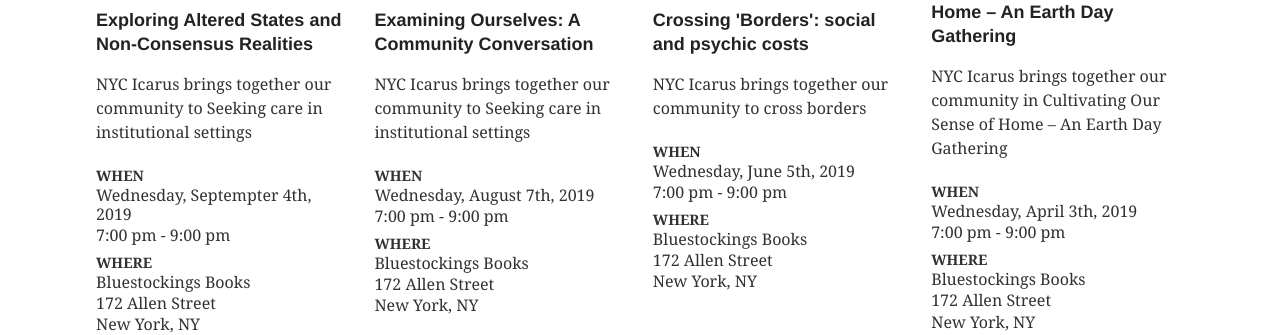
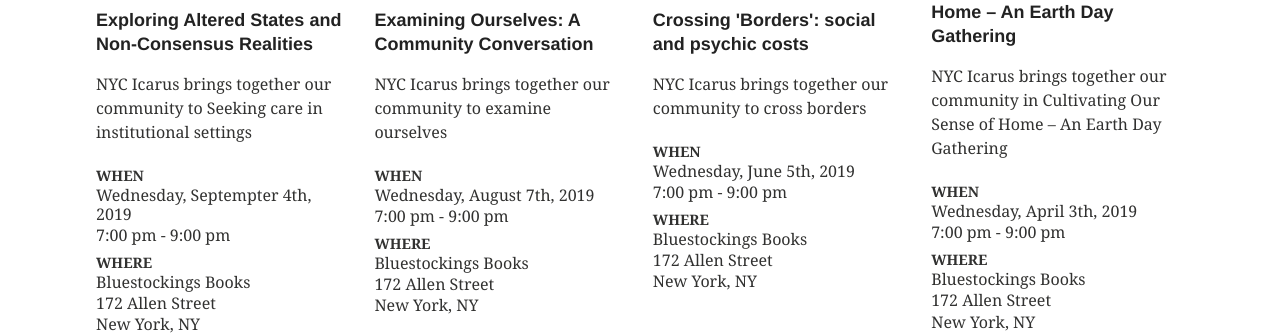
Before and after one commit to nycicarus/nycicarus.github.io, a Jekyll site: the page built from events/index.md, in a window 1280 px wide and 900 px high, scrolled down 791 px. Shown: the part 187-522 px from the top of the window. Built offline with Jekyll 4.4.1, drawn with Linux system fonts in a browser that asks for light colours.

Commit message:
Update 2019-08-07-examining-ourselves.md

```diff
--- a/_posts/events/2019-08-07-examining-ourselves.md
+++ b/_posts/events/2019-08-07-examining-ourselves.md
@@ -3,7 +3,7 @@ layout: article
 title: "Examining Ourselves: A Community Conversation"
 categories: events
 description: ""
-excerpt: "NYC Icarus brings together our community to Seeking care in institutional settings"
+excerpt: "NYC Icarus brings together our community to examine ourselves"
 tags: [ community, discussion]
 comments: true
 ads: false
```
